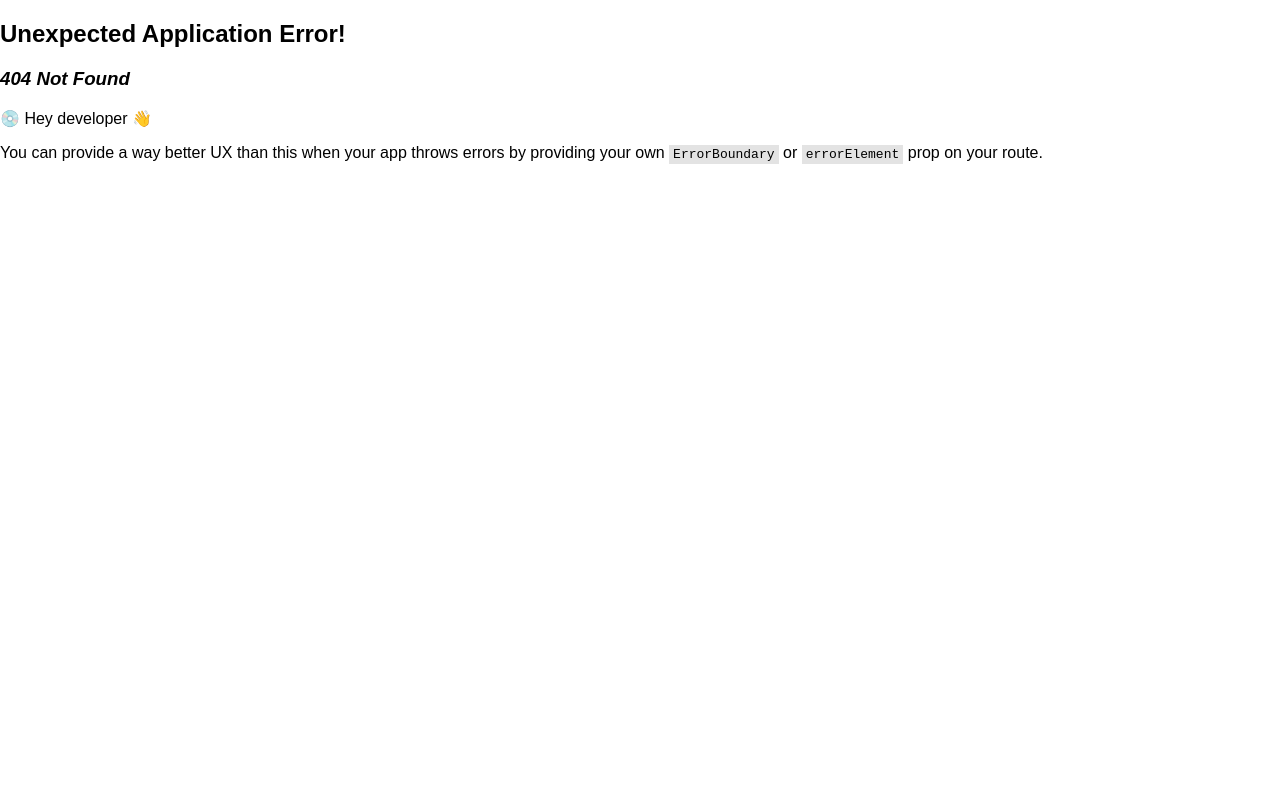
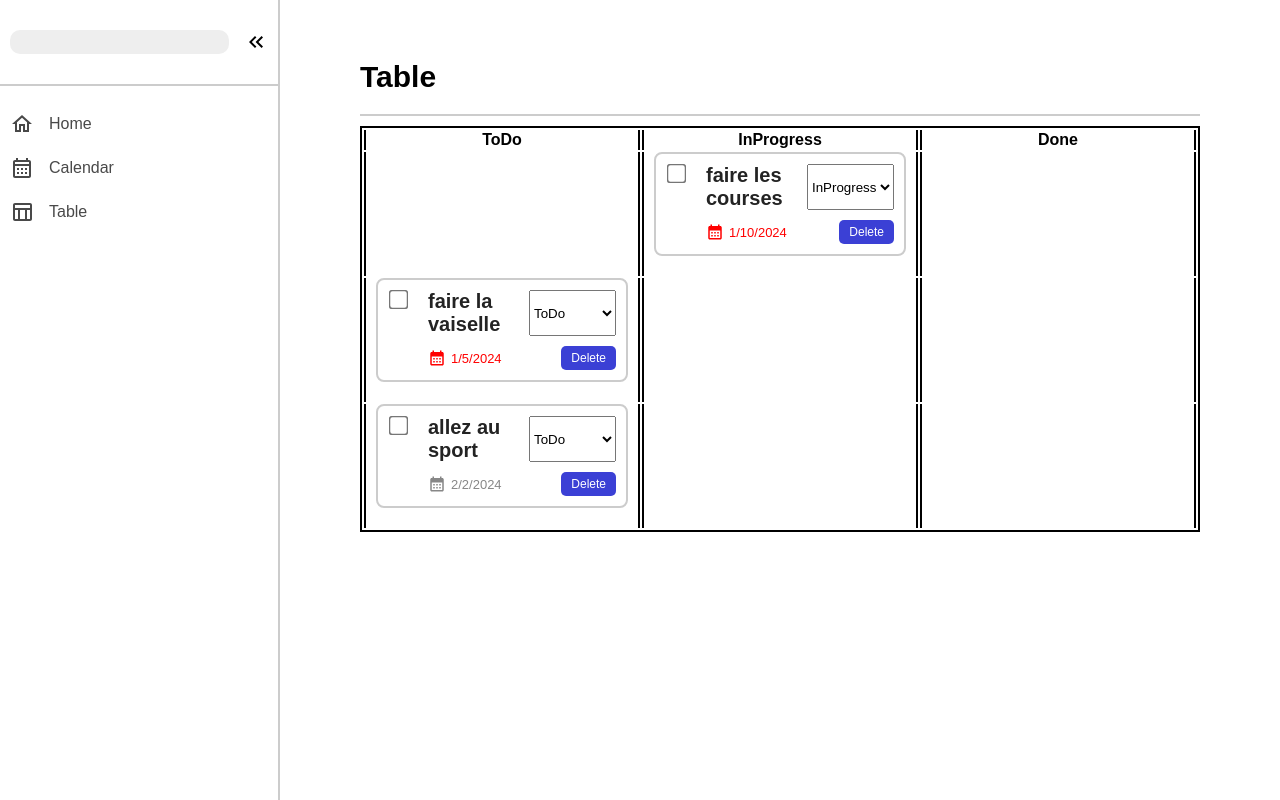
Before and after one commit to Sail-Cpu/My-Todo, a React (Create React App) app: page /table in a window 1280 px wide. Before the commit this address had no page. Built offline with nearby package versions, Linux system fonts and the light colour scheme.

Commit message:
Implement table components

```diff
--- a/src/components/navigation/NavBar.js
+++ b/src/components/navigation/NavBar.js
@@ -4,27 +4,46 @@ import { Link } from "react-router-dom";
 import KeyboardDoubleArrowLeftIcon from '@mui/icons-material/KeyboardDoubleArrowLeft';
 import HomeOutlinedIcon from '@mui/icons-material/HomeOutlined';
 import CalendarMonthOutlinedIcon from '@mui/icons-material/CalendarMonthOutlined';
+import TableChartOutlinedIcon from '@mui/icons-material/TableChartOutlined';
+
+const tabs = [
+    {
+        title: "Home",
+        path: "/",
+        icon: <HomeOutlinedIcon />
+    },
+    {
+        title: "Calendar",
+        path: "calendar",
+        icon: <CalendarMonthOutlinedIcon />
+    },
+    {
+        title: "Table",
+        path: "table",
+        icon: <TableChartOutlinedIcon />
+    },
+]
 
 const NavBar = () => {
     return(
         <div className="nav-bar-container">
             <div className="nav-bar-top">
-                <input />
+                <input type="text" />
                 <KeyboardDoubleArrowLeftIcon />
             </div>
             <ul className="nav-bar-bottom">
-                <Link to={`/`}>
-                    <li>
-                        <HomeOutlinedIcon />
-                        <span>Home</span>
-                    </li>
-                </Link>
-                <Link to={`Calendar`}>
-                    <li>
-                        <CalendarMonthOutlinedIcon />
-                        <span>Calendar</span>
-                    </li>
-                </Link>
+                {
+                    tabs.map((tab, idx) => {
+                        return(
+                            <Link key={idx} to={tab.path}>
+                                <li>
+                                    {tab.icon}
+                                    <span>{tab.title}</span>
+                                </li>
+                            </Link>
+                        )
+                    })
+                }
             </ul>
         </div>
     )
--- a/src/pages/Home.js
+++ b/src/pages/Home.js
@@ -1,5 +1,5 @@
 import React, { useState } from 'react';
-import {useTodos} from "../components/task/tasksReducer";
+import { useTodos } from "../components/task/tasksReducer";
 //Components
 import Task from "../components/task/Task";
 import CreateTask from "../components/task/CreateTask";
@@ -24,9 +24,9 @@ const Home = () => {
     console.log(visibleTask)
 
     return(
-        <div className="home-container">
+        <div className="page home-container">
             <Toaster position="top-right" closeButton richColors/>
-            <div className="home-title-container">
+            <div className="page-title-container">
                 <h1>Tasks</h1>
             </div>
             <div className="home-button-action">
--- /dev/null
+++ b/src/pages/Table.js
@@ -0,0 +1,42 @@
+import React from 'react';
+import { useTodos } from "../components/task/tasksReducer";
+import Task from "../components/task/Task";
+
+const Table = () => {
+
+    const {visibleTask,
+        changeTaskStatut,
+        checkTask,
+        deleteTask,
+    } = useTodos();
+
+    return(
+        <div className="page table-container">
+            <div className="page-title-container">
+                <h1>Table</h1>
+            </div>
+            <div className="table-content-container">
+                <table>
+                    <thead>
+                    <tr>
+                        <th>ToDo</th>
+                        <th>InProgress</th>
+                        <th>Done</th>
+                    </tr>
+                    </thead>
+                    <tbody>
+                        {visibleTask.map((task, idx) => (
+                            <tr key={idx}>
+                                <td>{task.statut === "ToDo" && <Task data={task} delete={() => deleteTask(task)} check={() => checkTask(task)} changeStatut={(e) => changeTaskStatut(e, task)} />}</td>
+                                <td>{task.statut === "InProgress" && <Task data={task} delete={() => deleteTask(task)} check={() => checkTask(task)} changeStatut={(e) => changeTaskStatut(e, task)} />}</td>
+                                <td>{task.statut === "Done" && <Task data={task} delete={() => deleteTask(task)} check={() => checkTask(task)} changeStatut={(e) => changeTaskStatut(e, task)} />}</td>
+                            </tr>
+                        ))}
+                    </tbody>
+                </table>
+            </div>
+        </div>
+    )
+}
+
+export default Table;
--- a/src/styles/pages/home.scss
+++ b/src/styles/pages/home.scss
@@ -1,12 +1,4 @@
 .home-container{
-  padding: 40px 80px 40px 360px;
-  width: 100%;
-  .home-title-container{
-    h1{
-      font-size: 30px;
-    }
-    border-bottom: 2px solid #cccccc;
-  }
   .home-button-action{
     display: flex;
     justify-content: space-between;
--- /dev/null
+++ b/src/styles/pages/table.scss
@@ -0,0 +1,21 @@
+.table-container{
+  .table-content-container{
+    margin-top: 10px;
+    width: 100%;
+    table{
+      width: 100%;
+      border: 2px solid black;
+      th{
+        border-left: 2px solid black;
+        border-right: 2px solid black;
+      }
+      td{
+        border-left: 2px solid black;
+        border-right: 2px solid black;
+        width: 33.33%;
+        margin: 0;
+        padding: 0 10px;
+      }
+    }
+  }
+}
--- a/src/styles/settings.scss
+++ b/src/styles/settings.scss
@@ -6,3 +6,14 @@ body{
   padding: 0;
   font-family: Arial;
 }
+
+.page{
+  padding: 40px 80px 40px 360px;
+  width: 100%;
+  .page-title-container{
+    h1{
+      font-size: 30px;
+    }
+    border-bottom: 2px solid #cccccc;
+  }
+}
--- a/src/styles/styles.css
+++ b/src/styles/styles.css
@@ -1,6 +1,7 @@
 @import "settings.scss";
 /* Pages */
 @import "./pages/home.scss";
+@import "./pages/table.scss";
 /* Components */
 @import "./components/task.scss";
 @import "./components/nav-bar.scss";
```
Also changed, not shown: src/index.js (+7 -1 lines).
